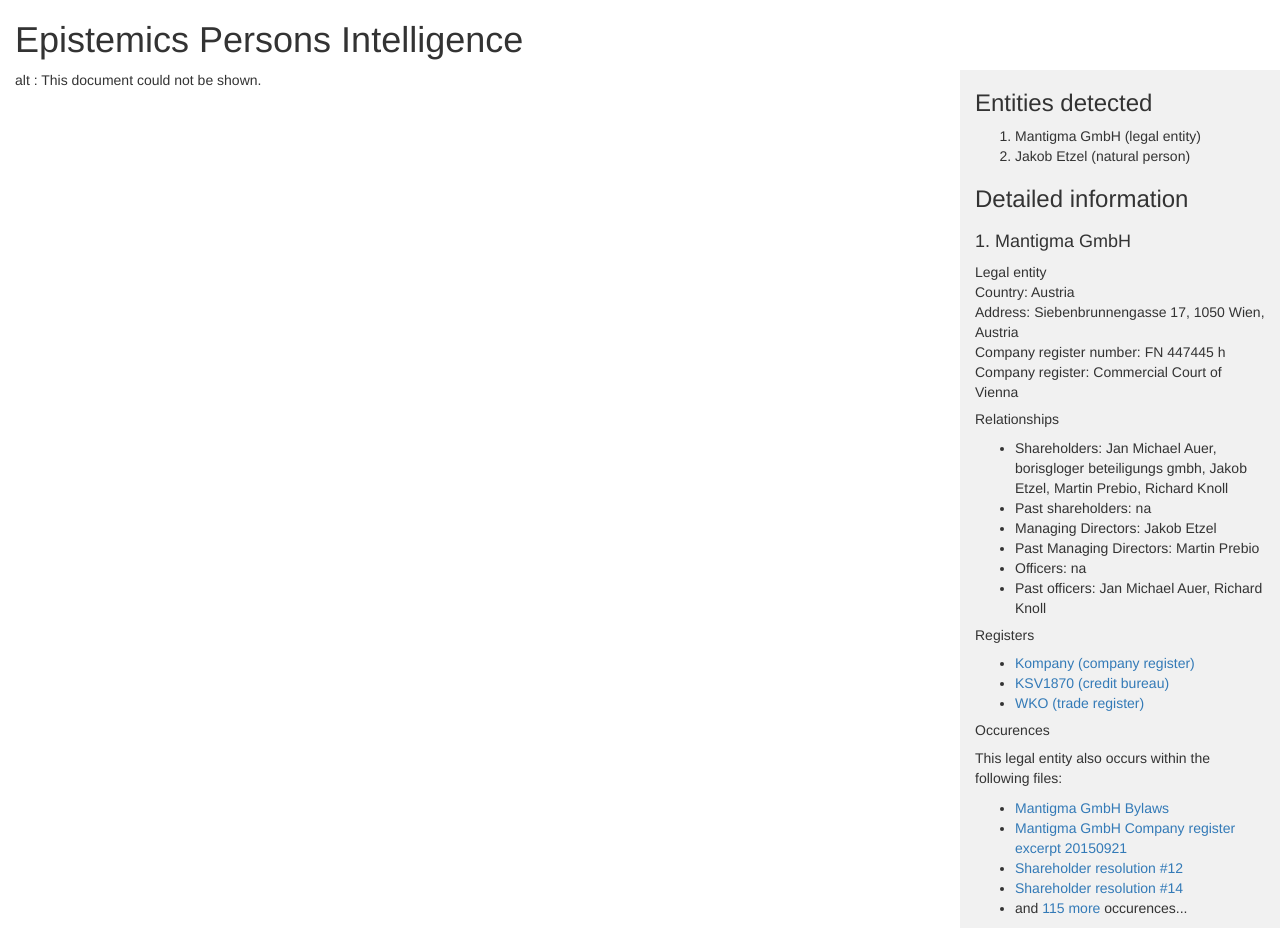
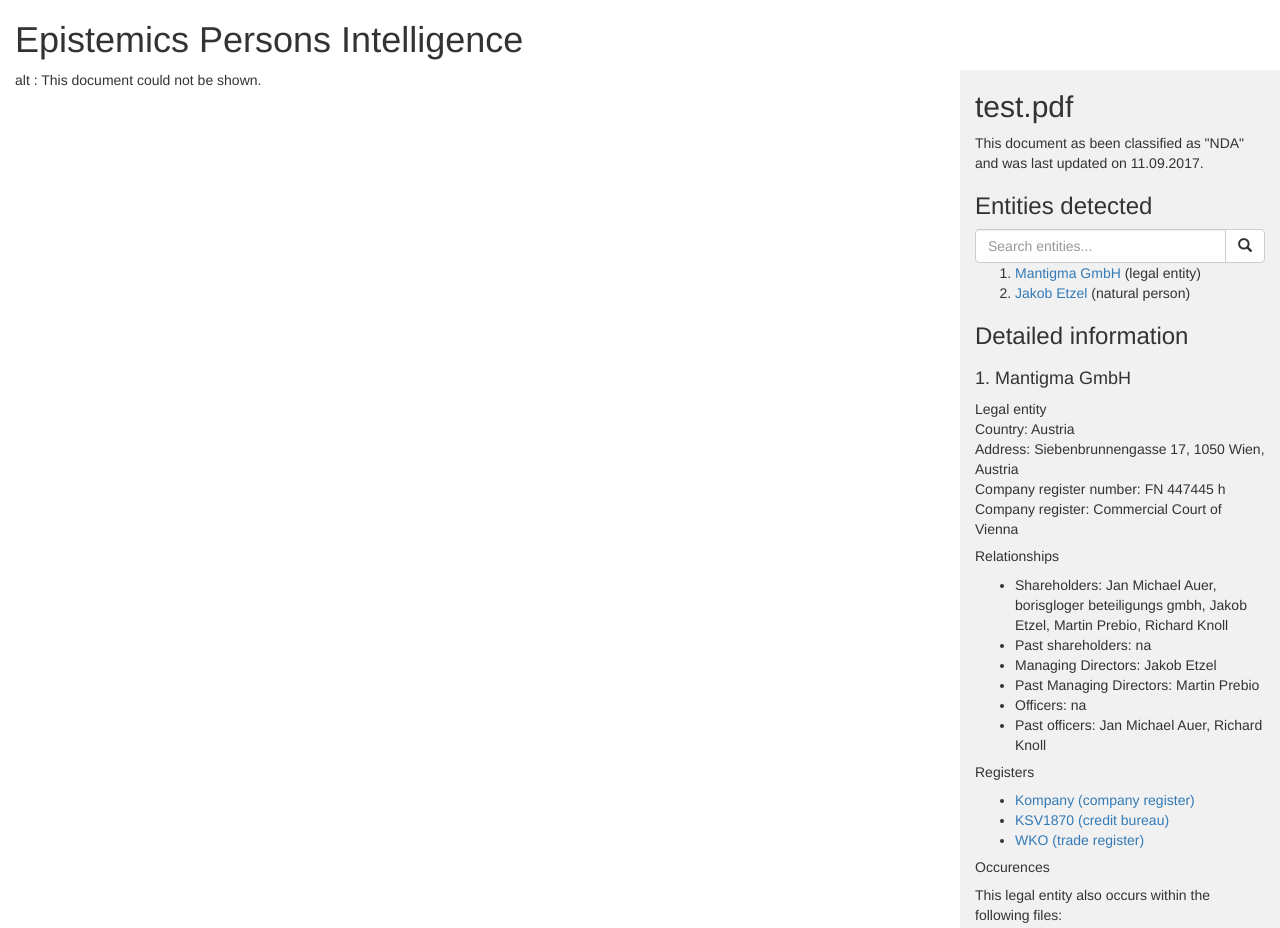
Before and after one commit to jakobetzel/epistemics, a plain HTML site: page index.html in a window 1280 px wide. Shown: the top 928 px of the page. Drawn offline with nearby package versions, Linux system fonts and the light colour scheme.

Commit message:
Added links to entities

```diff
--- a/index.html
+++ b/index.html
@@ -29,6 +29,7 @@
       .sidenav {
         height: auto;
         padding: 15px;
+	overflow: scroll;
       }
       .row.content {height: auto;}
     }
@@ -46,13 +47,23 @@
 					</object>
 				</div>
 				<div class="col-sm-3 sidenav">
+                                        <h2>test.pdf</h2>
+					<p>This document as been classified as "NDA" and was last updated on 11.09.2017.</p>
 					<h3>Entities detected</h3>
+					<div class="input-group">
+						<input type="text" class="form-control" placeholder="Search entities...">
+						<span class="input-group-btn">
+							<button class="btn btn-default" type="button">
+								<span class="glyphicon glyphicon-search"></span>
+							</button>
+						</span>
+					</div>
 					<ol>
-						<li>Mantigma GmbH (legal entity)</li>
-						<li>Jakob Etzel (natural person)</li>
+						<li><a href="#e1">Mantigma GmbH</a> (legal entity)</li>
+						<li><a href="#e2">Jakob Etzel</a> (natural person)</li>
 					</ol>
 					<h3>Detailed information<h3>
-					<h4>1. Mantigma GmbH</h4>
+					<h4 id="e1">1. Mantigma GmbH</h4>
 					<p>Legal entity<br>Country: Austria<br>Address: Siebenbrunnengasse 17, 1050 Wien, Austria<br>Company register number: FN 447445 h<br>Company register: Commercial Court of Vienna
 					</p>
 					<h5>Relationships</h5>
@@ -80,7 +91,7 @@
                                                 <li>and <a href="#">115 more</a> occurences...</li>
 					</ul>
 					<hr />
-					<h4>2. Jakob Etzel</h4>
+					<h4 id="e2">2. Jakob Etzel</h4>
 					<p>Natural person<br>Citizenship: Austria<br>Residency: Austria<br>Address: Sankt-Paul-Gasse 6/18, 3500 Krems an der Donau, Austria<br>Birthdaye: 23.03.1992</p>
                                         <h5>Relationships</h5>
                                         <ul>
```
